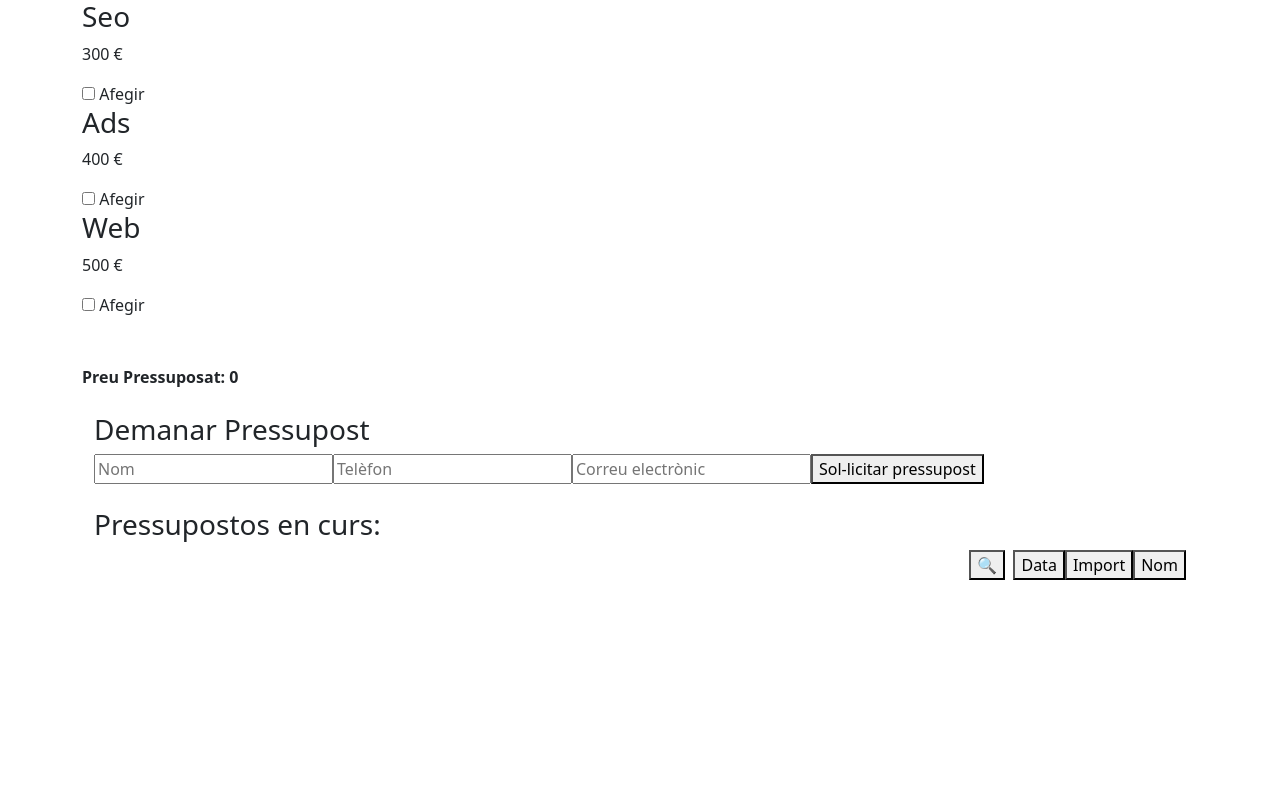
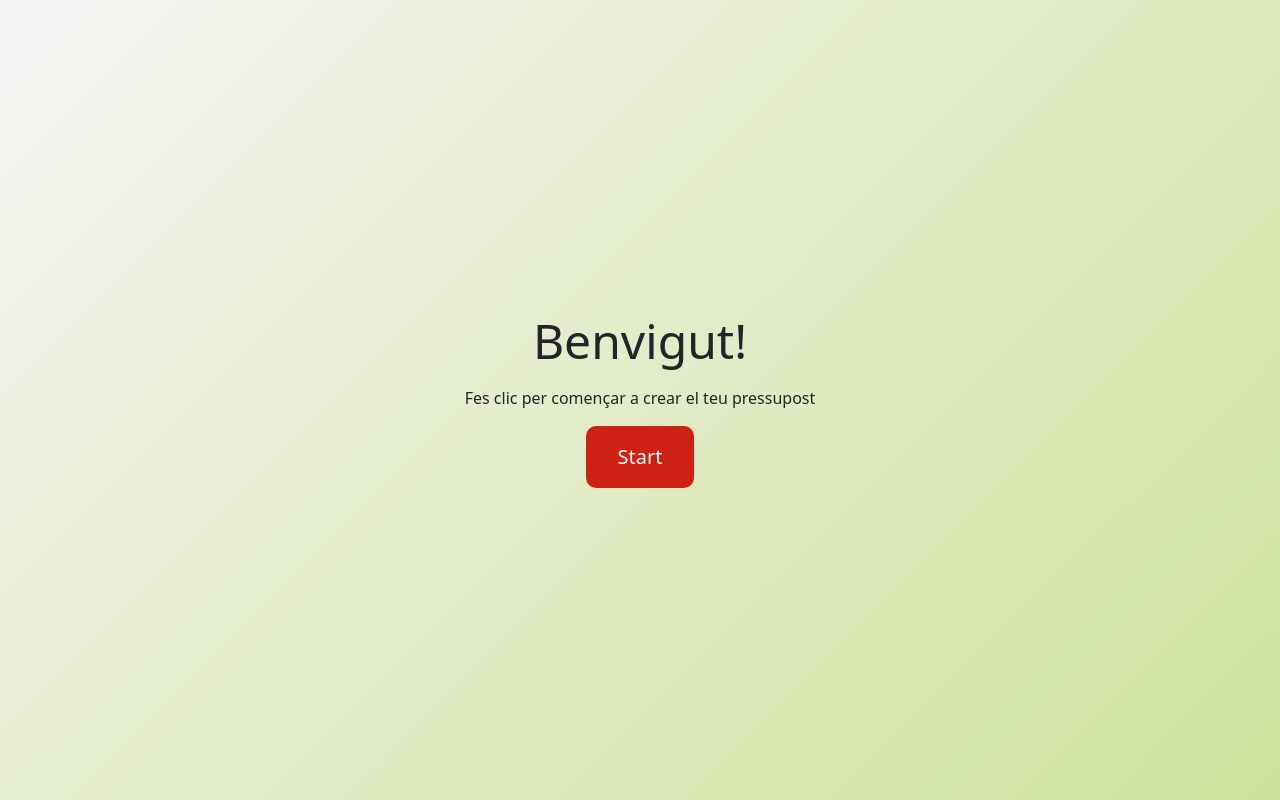
Before and after one commit to tutto-beep-bot/S6-budgets-app, an Angular app: page / in a window 1280 px wide. Built offline with nearby package versions, Linux system fonts and the light colour scheme.

Commit message:
start-page component was implemented and is now working.

```diff
--- a/src/app/app.component.html
+++ b/src/app/app.component.html
@@ -1,2 +1,2 @@
-<app-welcome> </app-welcome>
+
 <router-outlet></router-outlet>
--- a/src/app/app.routes.ts
+++ b/src/app/app.routes.ts
@@ -1,3 +1,9 @@
 import { Routes } from '@angular/router';
+import { StartPageComponent } from './start-page/start-page.component';
+import { WelcomeComponent } from './welcome/welcome.component';
 
-export const routes: Routes = [];
+
+export const routes: Routes = [
+    {path: '', component: StartPageComponent},
+    {path: 'welcome', component: WelcomeComponent}
+];
--- a/src/app/start-page/start-page.component.css
+++ b/src/app/start-page/start-page.component.css
@@ -0,0 +1,30 @@
+.start-page {
+    height: 100vh;
+    width: 100vw;
+    display: flex;
+    flex-direction: column;
+    justify-content: center;
+    align-items: center;
+    background: linear-gradient(135deg, #f5f5f5, #cee299);
+    text-align: center;
+  }
+
+  .start-page h1 {
+    font-size: 3rem;
+    margin-bottom: 1rem;
+  }
+
+  .start-page button {
+    padding: 1rem 2rem;
+    font-size: 1.25rem;
+    border: none;
+    border-radius: 10px;
+    background-color: #cd2213;
+    color: white;
+    cursor: pointer;
+    transition: background 0.3s ease;
+  }
+
+  .start-page button:hover {
+    background-color: #a1180f;
+  }
```
